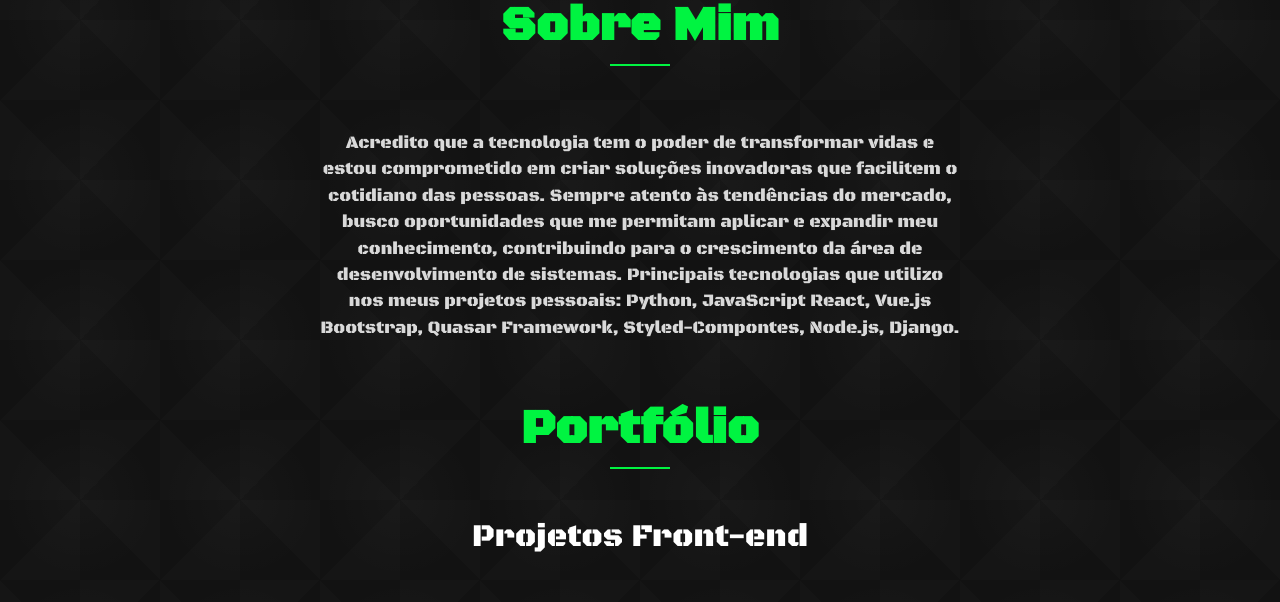
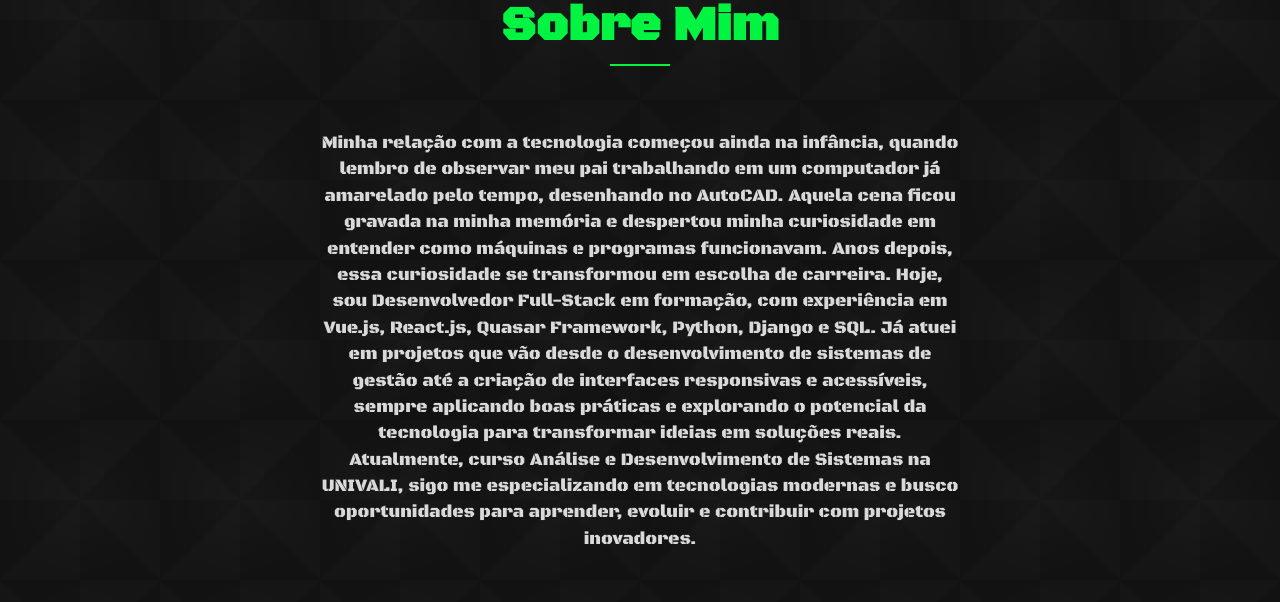
Before and after one commit to ldickmann/ldickmann.github.io, a React (Vite) app: page /home in a window 1280 px wide. Shown: the part 1020-1622 px from the top of the page. Built offline with nearby package versions, Linux system fonts and the light colour scheme.

Commit message:
Atualizar o index.jsx

```diff
--- a/src/components/MiniBioCard/index.jsx
+++ b/src/components/MiniBioCard/index.jsx
@@ -53,14 +53,11 @@ const MiniBioCard = () => {
         />
       </ContainerDivider>
       <BioText>
-        Acredito que a tecnologia tem o poder de transformar vidas e estou
-        comprometido em criar soluções inovadoras que facilitem o cotidiano das
-        pessoas. Sempre atento às tendências do mercado, busco oportunidades que
-        me permitam aplicar e expandir meu conhecimento, contribuindo para o
-        crescimento da área de desenvolvimento de sistemas. Principais
-        tecnologias que utilizo nos meus projetos pessoais: Python, JavaScript
-        React, Vue.js Bootstrap, Quasar Framework, Styled-Compontes, Node.js,
-        Django.
+        Minha relação com a tecnologia começou ainda na infância, quando lembro de observar meu pai trabalhando em um computador já amarelado pelo tempo, desenhando no AutoCAD. Aquela cena ficou gravada na minha memória e despertou minha curiosidade em entender como máquinas e programas funcionavam.
+
+Anos depois, essa curiosidade se transformou em escolha de carreira. Hoje, sou Desenvolvedor Full-Stack em formação, com experiência em Vue.js, React.js, Quasar Framework, Python, Django e SQL. Já atuei em projetos que vão desde o desenvolvimento de sistemas de gestão até a criação de interfaces responsivas e acessíveis, sempre aplicando boas práticas e explorando o potencial da tecnologia para transformar ideias em soluções reais.
+
+Atualmente, curso Análise e Desenvolvimento de Sistemas na UNIVALI, sigo me especializando em tecnologias modernas e busco oportunidades para aprender, evoluir e contribuir com projetos inovadores.
       </BioText>
     </BioContainer>
   );
```
